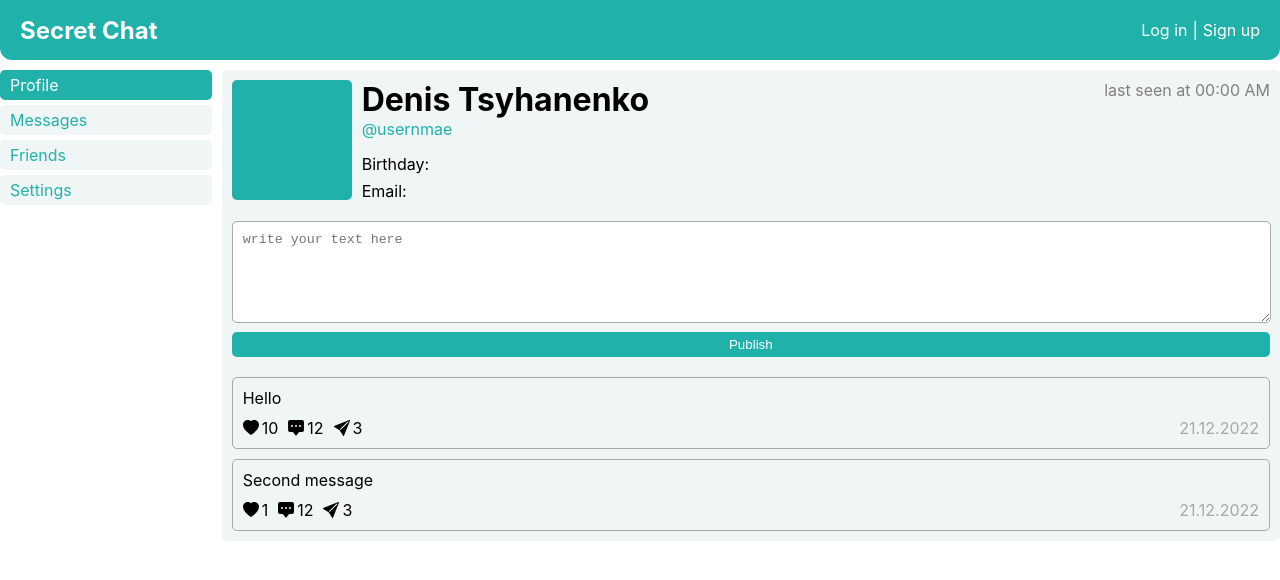
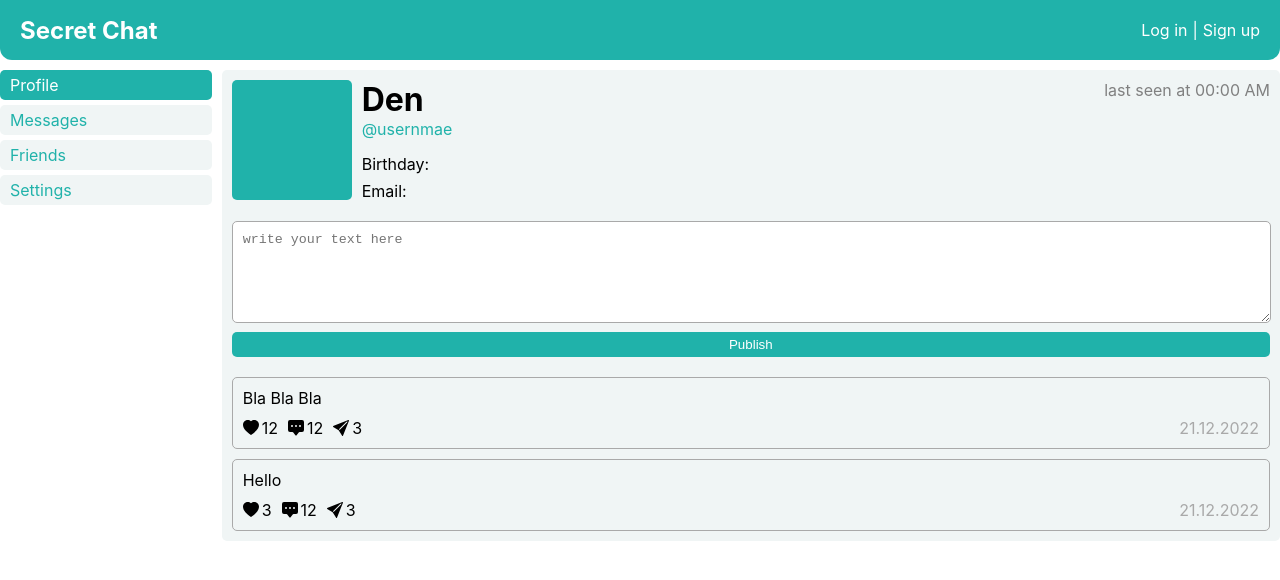
Before and after one commit to tsyhanenkod/react_socialnet, a React (Create React App) app: page /profile in a window 1280 px wide. Shown: the top 580 px of the page. Built offline with nearby package versions, Linux system fonts and the light colour scheme.

Commit message:
localState file + props

```diff
--- a/src/App.js
+++ b/src/App.js
@@ -5,7 +5,8 @@ import Profile from './components/Profile/Profile'
 import Messages from './components/Messages/Messages'
 import {BrowserRouter, Route, Routes} from "react-router-dom";
 
-const App = () => {
+
+const App = (props) => {
     return (
         <BrowserRouter>
             <div className="page_wrapper">
@@ -13,8 +14,8 @@ const App = () => {
                 <Navbar/>
                 <div className="content">
                     <Routes>
-                        <Route path="/profile" element={<Profile/>}/>
-                        <Route path="/messages/*" element={<Messages/>}/>
+                        <Route path="/profile" element={<Profile state={ props.state.profilePage } />}/>
+                        <Route path="/messages/*" element={<Messages state={ props.state.chatsPage } />}/>
                     </Routes>
                 </div>
             </div>
--- a/src/components/Messages/Messages.jsx
+++ b/src/components/Messages/Messages.jsx
@@ -6,15 +6,18 @@ const Messages = (props)=> {
     return (
         <dev className={styles.messages}>
             <div className={styles.chats}>
-                <Chat id='1' name='Den' />
-                <Chat id='2' name='Max' />
-                <Chat id='3' name='Vika' />
-                <Chat id='4' name='Lena' />
+                {
+                    props.state.dialogs.map(dialog => {
+                        return <Chat id={dialog.id} name={dialog.name} />
+                    })
+                };
             </div>
-            <div className={styles.dialog}>
-                <Message message='Hi' />
-                <Message message='How are you?' />
-                <Message message="I'm fine!" />
+            <div >
+                {
+                    props.state.messages.map(message => {
+                        return <Message id={message.id} message={message.message} />
+                    })
+                }
             </div>
         </dev>
     )
--- a/src/components/Profile/Posts/Posts.jsx
+++ b/src/components/Profile/Posts/Posts.jsx
@@ -1,13 +1,20 @@
 import styles from "./Posts.module.css";
 import Post from "./Post/Post";
 
-const Posts = () => {
+const Posts = (props) => {
     return (
         <div className={styles.posts}>
             <textarea className={styles.textarea} placeholder='write your text here'></textarea>
             <button className={styles.add_post}>Publish</button>
-            <Post message='Hello' likes='10'/>
-            <Post message='Second message' likes='1'/>
+
+            {
+                props.state.posts.map((post) => {
+                    return <Post message={ post.text } likes={ post.likes }/>
+                })
+            }
+
+            {/*<Post message={ props.message } likes={ props.likes }/>*/}
+            {/*<Post message='Second message' likes='1'/>*/}
         </div>
     )
 }
--- a/src/components/Profile/Profile.jsx
+++ b/src/components/Profile/Profile.jsx
@@ -1,14 +1,14 @@
 import styles from "./Profile.module.css";
 import Posts from './Posts/Posts'
 
-const Profile = () =>{
+const Profile = (props) =>{
     return (
         <div className={styles.profile}>
             <div className={styles.profile_info}>
                 <div className={styles.main_info}>
                     <div className={styles.main_image}></div>
                     <div className={styles.main_text}>
-                        <h1 className={styles.name}>Denis Tsyhanenko</h1>
+                        <h1 className={styles.name}>Den</h1>
                         <a href="/" className={styles.username}>@usernmae</a>
                         <div className={styles.more_info}>
                             <div className={styles.infotext}>Birthday:  </div>
@@ -17,9 +17,8 @@ const Profile = () =>{
                     </div>
                     <p className={styles.status}>last seen at 00:00 AM</p>
                 </div>
-
             </div>
-            <Posts/>
+             <Posts state={ props.state }/>
         </div>
     )
 }
--- a/src/index.js
+++ b/src/index.js
@@ -3,11 +3,12 @@ import ReactDOM from 'react-dom/client';
 import './index.css';
 import App from './App';
 import reportWebVitals from './reportWebVitals';
+import state from './redux/state'
 
 const root = ReactDOM.createRoot(document.getElementById('root'));
 root.render(
   <React.StrictMode>
-    <App />
+    <App state={ state }/>
   </React.StrictMode>
 );
 
--- /dev/null
+++ b/src/redux/state.js
@@ -0,0 +1,44 @@
+const state = {
+    chatsPage: {
+        dialogs: [
+            {
+                id: 1,
+                name: 'Den',
+            },
+            {
+                id: 2,
+                name: 'Vika',
+            },
+        ],
+        messages: [
+            {
+                id: 1,
+                message: 'Hello',
+            },
+            {
+                id: 2,
+                message: 'How are you?',
+            },
+            {
+                id: 3,
+                message: 'Hi! I`m fine.',
+            },
+        ],
+    },
+    profilePage: {
+        posts:[
+            {
+                id: 1,
+                text: 'Bla Bla Bla',
+                likes: 12,
+            },
+            {
+                id: 2,
+                text: 'Hello',
+                likes: 3,
+            },
+        ],
+    }
+}
+
+export default state;
```
